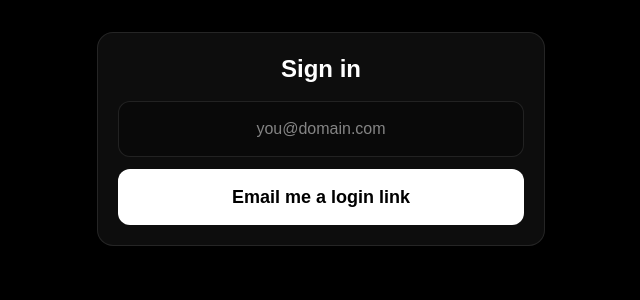
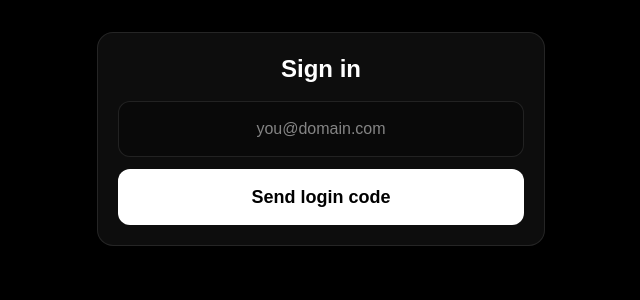
Before and after one commit to ryancast1/workout-tracker, a Next.js app: page /workout/bicep-curls in a window 1280 px wide. Shown: the top 300 px of the page, without its empty margins (319-959 px from the left). Built offline with nearby package versions, Linux system fonts and the light colour scheme; no server answers.

Commit message:
Use email code login

```diff
--- a/app/AuthGate.tsx
+++ b/app/AuthGate.tsx
@@ -6,7 +6,10 @@ import { supabase } from "@/lib/supabaseClient";
 export default function AuthGate({ children }: { children: React.ReactNode }) {
   const [loading, setLoading] = useState(true);
   const [session, setSession] = useState<any>(null);
+
   const [email, setEmail] = useState("");
+  const [phase, setPhase] = useState<"email" | "code">("email");
+  const [code, setCode] = useState("");
 
   useEffect(() => {
     supabase.auth.getSession().then(({ data }) => {
@@ -24,15 +27,48 @@ export default function AuthGate({ children }: { children: React.ReactNode }) {
     };
   }, []);
 
-  async function sendLink() {
-    if (!email.trim()) return;
+  async function sendCode() {
+    const e = email.trim().toLowerCase();
+    if (!e) return;
+
     setLoading(true);
-    await supabase.auth.signInWithOtp({
-      email: email.trim(),
-      options: { emailRedirectTo: window.location.origin },
+    const { error } = await supabase.auth.signInWithOtp({
+      email: e,
+      options: {
+        // important: no redirect links, we’re using codes
+        shouldCreateUser: true,
+      },
     });
     setLoading(false);
-    alert("Check your email for the sign-in link.");
+
+    if (error) {
+      alert(`Could not send code: ${error.message}`);
+      return;
+    }
+
+    setPhase("code");
+    alert("Check your email for the 6-digit code.");
+  }
+
+  async function verifyCode() {
+    const e = email.trim().toLowerCase();
+    const t = code.trim();
+    if (!e || !t) return;
+
+    setLoading(true);
+    const { error } = await supabase.auth.verifyOtp({
+      email: e,
+      token: t,
+      type: "email",
+    });
+    setLoading(false);
+
+    if (error) {
+      alert(`Code failed: ${error.message}`);
+      return;
+    }
+
+    // session will update via onAuthStateChange
   }
 
   if (loading) {
@@ -49,19 +85,52 @@ export default function AuthGate({ children }: { children: React.ReactNode }) {
         <div className="mx-auto w-full max-w-md rounded-2xl border border-white/10 bg-white/5 p-5">
           <h1 className="text-2xl font-semibold text-center">Sign in</h1>
 
-          <div className="mt-4">
+          <div className="mt-4 space-y-3">
             <input
               value={email}
               onChange={(e) => setEmail(e.target.value)}
               placeholder="you@domain.com"
               className="h-14 w-full rounded-xl border border-white/10 bg-black/30 px-4 text-center text-base outline-none focus:border-white/20"
+              autoCapitalize="none"
+              autoCorrect="off"
+              inputMode="email"
             />
-            <button
-              onClick={sendLink}
-              className="mt-3 h-14 w-full rounded-xl bg-white text-lg font-semibold text-black active:scale-[0.99]"
-            >
-              Email me a login link
-            </button>
+
+            {phase === "email" ? (
+              <button
+                onClick={sendCode}
+                className="h-14 w-full rounded-xl bg-white text-lg font-semibold text-black active:scale-[0.99]"
+              >
+                Send login code
+              </button>
+            ) : (
+              <>
+                <input
+                  value={code}
+                  onChange={(e) => setCode(e.target.value.replace(/[^\d]/g, ""))}
+                  placeholder="6-digit code"
+                  className="h-14 w-full rounded-xl border border-white/10 bg-black/30 px-4 text-center text-base outline-none focus:border-white/20 tracking-widest"
+                  inputMode="numeric"
+                />
+
+                <button
+                  onClick={verifyCode}
+                  className="h-14 w-full rounded-xl bg-white text-lg font-semibold text-black active:scale-[0.99]"
+                >
+                  Verify code
+                </button>
+
+                <button
+                  onClick={() => {
+                    setPhase("email");
+                    setCode("");
+                  }}
+                  className="h-12 w-full rounded-xl border border-white/10 bg-black/20 text-white/80"
+                >
+                  Back
+                </button>
+              </>
+            )}
           </div>
         </div>
       </main>
--- a/app/workout/[slug]/page.tsx
+++ b/app/workout/[slug]/page.tsx
@@ -3,6 +3,7 @@
 import { useEffect, useMemo, useState } from "react";
 import { useParams } from "next/navigation";
 import { getLastSession, saveSession } from "@/lib/db";
+import { supabase } from "@/lib/supabaseClient";
 
 
 type WorkoutLog = {
@@ -65,7 +66,7 @@ export default function WorkoutPage() {
   );
 
   const [draft, setDraft] = useState<WorkoutDraft>(emptyDraft);
-  const [status, setStatus] = useState<"idle" | "saved">("idle");
+const [status, setStatus] = useState<"idle" | "saving" | "saved" | "error">("idle");
 
   const [lastCompact, setLastCompact] = useState<string | null>(null);
   const [lastDate, setLastDate] = useState<string | null>(null);
@@ -234,6 +235,9 @@ export default function WorkoutPage() {
       notes: draft.notes.trim() ? draft.notes.trim() : null,
     };
 
+  try {
+  setStatus("saving");
+
   await saveSession({
     workout_slug: slugStr,
     workout_name: isOther ? parsedOtherName : null,
@@ -244,7 +248,6 @@ export default function WorkoutPage() {
     notes: payload.notes,
   });
 
-
   setLastCompact(payload.compact || null);
   setLastDate(payload.date);
   setLastNotes(payload.notes);
@@ -252,6 +255,11 @@ export default function WorkoutPage() {
 
   localStorage.removeItem(draftKey);
   setDraft(emptyDraft);
+} catch (e: any) {
+  console.error("SAVE FAILED:", e);
+  setStatus("error");
+  alert(`Save failed: ${e?.message ?? JSON.stringify(e)}`);
+}
   }
 
   if (!slugStr) {
@@ -350,6 +358,8 @@ export default function WorkoutPage() {
             </label>
           </div>
 
+
+
           <button
             onClick={logWorkout}
             disabled={!canLog}
@@ -363,6 +373,15 @@ export default function WorkoutPage() {
           </div>
         </section>
       </div>
+      <button
+  onClick={async () => {
+    await supabase.auth.signOut();
+    alert("Signed out");
+  }}
+  className="mt-6 w-full h-12 rounded-xl border border-white/10 bg-black/20 text-white/70"
+>
+  Sign out (test)
+</button>
     </main>
   );
 }
```
Also changed, not shown: app/page.tsx (+8 -0 lines). Lines whose indentation alone changed are shown as unchanged.
